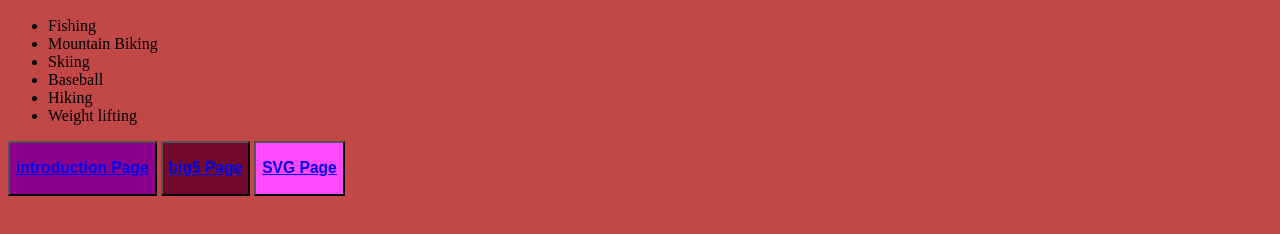
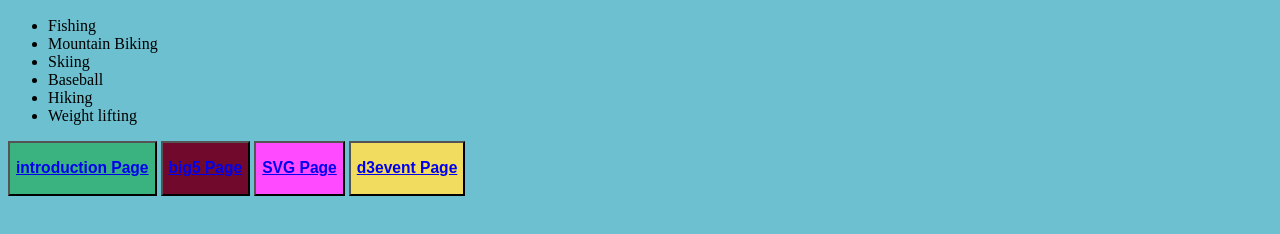
Before and after one commit to connorgeslin/connorgeslin.github.io, a plain HTML site: page index.html in a window 1280 px wide. Shown: the part 504-738 px from the top of the page. Drawn offline with Linux system fonts and the light colour scheme.

Commit message:
added d3event button to index and created form

```diff
--- a/index.html
+++ b/index.html
@@ -10,7 +10,7 @@
         <title>index.html</title>
     </head>
 
-    <body style="background: rgb(194, 72, 72);">
+    <body style="background: rgb(108, 192, 207);">
 		<h1 style=""> About me </h1>
 		<p>
 			Hello my name is Connor Geslin. I am currently in my last semester of my undergraduate in computer Science. I am orignally from here Logan Utah and currently still live there. I am part of a family of 4 and am a proud owner of 1 dog.
@@ -34,8 +34,9 @@
 			<li> Hiking</li>
 			<li> Weight lifting</li>
 		</ul>
-		<button style="background-color: darkmagenta;"><h3><a href="introduction.html"> introduction Page</a></h3></button>
+		<button style="background-color: rgb(59, 179, 129);"><h3><a href="introduction.html"> introduction Page</a></h3></button>
 		<button style="background-color: rgb(112, 9, 44);"><h3><a href="big5.html"> big5 Page</a></h3></button>
 		<button style="background-color: rgb(255, 74, 255);"><h3><a href="svg.html"> SVG Page</a></h3></button>
+		<button style="background-color: rgb(241, 220, 95);"><h3><a href="d3event.html"> d3event Page</a></h3></button>
 	</body>
 </html>
```
Also changed, not shown: form.html (added, +10 -0 lines).
